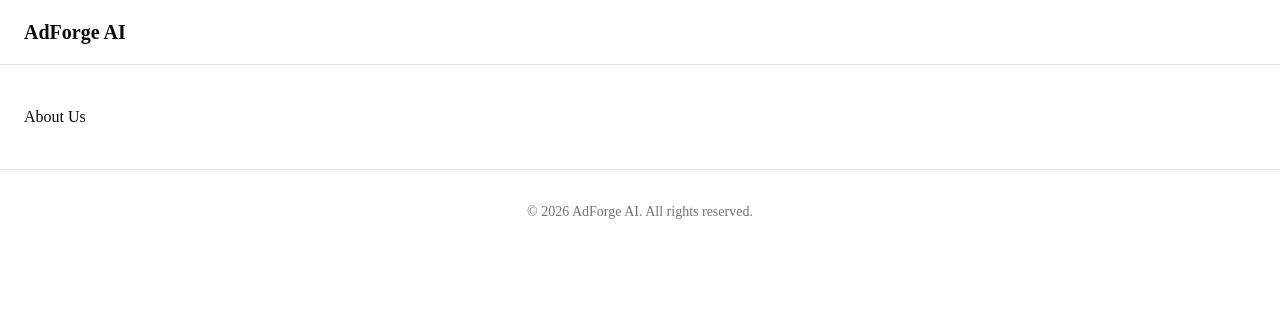
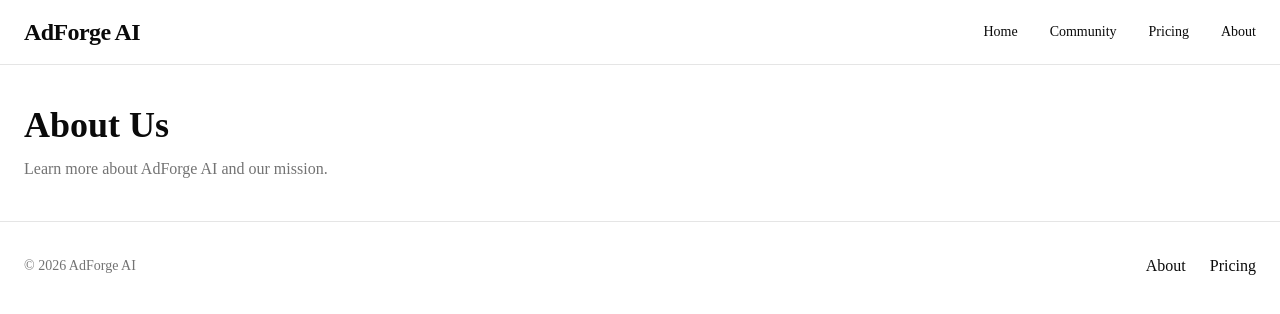
Before and after one commit to OtakuTotipotent/AdForge, a Next.js app: page /about in a window 1280 px wide. Shown: the top 314 px of the page. Built offline with nearby package versions, Linux system fonts and the light colour scheme.

Commit message:
feat: implement marketing navigation and shared layout components

```diff
--- a/src/app/(app)/collections/page.tsx
+++ b/src/app/(app)/collections/page.tsx
@@ -1,3 +1,9 @@
 export default function CollectionsPage() {
-  return <h1>Collections</h1>;
+  return (
+    <section className="space-y-3">
+      <h1 className="text-4xl font-bold">Collections</h1>
+
+      <p className="text-muted-foreground">Browse and manage your saved content.</p>
+    </section>
+  );
 }
--- a/src/app/(app)/community/page.tsx
+++ b/src/app/(app)/community/page.tsx
@@ -1,3 +1,9 @@
 export default function CommunityPage() {
-  return <h1>Community</h1>;
+  return (
+    <section className="space-y-3">
+      <h1 className="text-4xl font-bold">Community</h1>
+
+      <p className="text-muted-foreground">Connect with other creators and businesses.</p>
+    </section>
+  );
 }
--- a/src/app/(app)/generate/page.tsx
+++ b/src/app/(app)/generate/page.tsx
@@ -1,3 +1,9 @@
 export default function GeneratePage() {
-  return <h1>Generate Ads</h1>;
+  return (
+    <section className="space-y-3">
+      <h1 className="text-4xl font-bold">Generate Ads</h1>
+
+      <p className="text-muted-foreground">Create compelling ads in seconds.</p>
+    </section>
+  );
 }
--- a/src/app/(marketing)/about/page.tsx
+++ b/src/app/(marketing)/about/page.tsx
@@ -1,3 +1,9 @@
 export default function AboutPage() {
-  return <h1>About Us</h1>;
+  return (
+    <section className="space-y-3">
+      <h1 className="text-4xl font-bold">About Us</h1>
+
+      <p className="text-muted-foreground">Learn more about AdForge AI and our mission.</p>
+    </section>
+  );
 }
--- a/src/app/(marketing)/pricing/page.tsx
+++ b/src/app/(marketing)/pricing/page.tsx
@@ -1,3 +1,9 @@
 export default function PricingPage() {
-  return <h1>Pricing</h1>;
+  return (
+    <section className="space-y-3">
+      <h1 className="text-4xl font-bold">Pricing</h1>
+
+      <p className="text-muted-foreground">Flexible plans for creators and businesses.</p>
+    </section>
+  );
 }
--- a/src/components/layout/footer.tsx
+++ b/src/components/layout/footer.tsx
@@ -1,8 +1,15 @@
+import Link from "next/link";
+
 export function Footer() {
   return (
-    <footer className="border-t py-8">
-      <div className="text-muted-foreground mx-auto max-w-7xl px-6 text-center text-sm">
-        © {new Date().getFullYear()} AdForge AI. All rights reserved.
+    <footer className="border-t">
+      <div className="mx-auto flex max-w-7xl items-center justify-between px-6 py-8">
+        <p className="text-muted-foreground text-sm">© {new Date().getFullYear()} AdForge AI</p>
+
+        <div className="flex gap-6">
+          <Link href="/about">About</Link>
+          <Link href="/pricing">Pricing</Link>
+        </div>
       </div>
     </footer>
   );
--- a/src/components/layout/navbar.tsx
+++ b/src/components/layout/navbar.tsx
@@ -1,8 +1,25 @@
+import Link from "next/link";
+
+import { marketingNavigation } from "@/config/navigation";
+import { Logo } from "@/components/shared/logo";
+
 export function Navbar() {
   return (
-    <header className="border-b">
+    <header className="bg-background/80 sticky top-0 z-50 border-b backdrop-blur">
       <nav className="mx-auto flex h-16 max-w-7xl items-center justify-between px-6">
-        <h1 className="text-xl font-bold">AdForge AI</h1>
+        <Logo />
+
+        <div className="flex items-center gap-8">
+          {marketingNavigation.map((item) => (
+            <Link
+              key={item.href}
+              href={item.href}
+              className="hover:text-primary text-sm font-medium transition-colors"
+            >
+              {item.title}
+            </Link>
+          ))}
+        </div>
       </nav>
     </header>
   );
--- /dev/null
+++ b/src/components/shared/logo.tsx
@@ -0,0 +1,9 @@
+import Link from "next/link";
+
+export function Logo() {
+  return (
+    <Link href="/" className="text-2xl font-bold tracking-tight">
+      AdForge AI
+    </Link>
+  );
+}
--- /dev/null
+++ b/src/config/navigation.ts
@@ -0,0 +1,20 @@
+import { ROUTES } from "@/constants/routes";
+
+export const marketingNavigation = [
+  {
+    title: "Home",
+    href: ROUTES.HOME,
+  },
+  {
+    title: "Community",
+    href: ROUTES.COMMUNITY,
+  },
+  {
+    title: "Pricing",
+    href: ROUTES.PRICING,
+  },
+  {
+    title: "About",
+    href: ROUTES.ABOUT,
+  },
+] as const;
--- /dev/null
+++ b/src/constants/routes.ts
@@ -0,0 +1,19 @@
+export const ROUTES = {
+  HOME: "/",
+
+  ABOUT: "/about",
+
+  PRICING: "/pricing",
+
+  COMMUNITY: "/community",
+
+  GENERATE: "/generate",
+
+  COLLECTIONS: "/collections",
+
+  SIGN_IN: "/sign-in",
+
+  SIGN_UP: "/sign-up",
+
+  PROFILE: "/profile",
+} as const;
```
